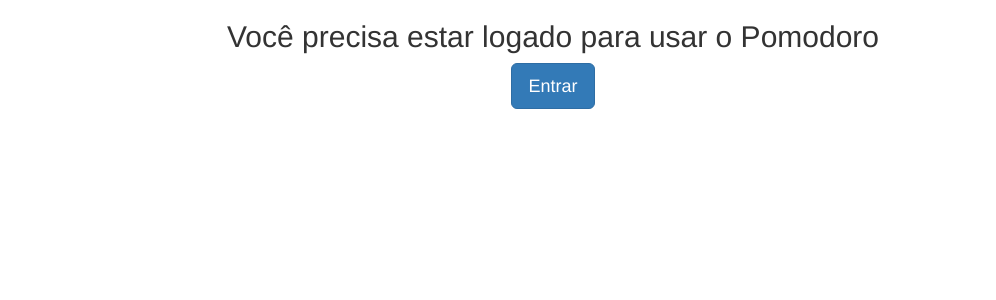
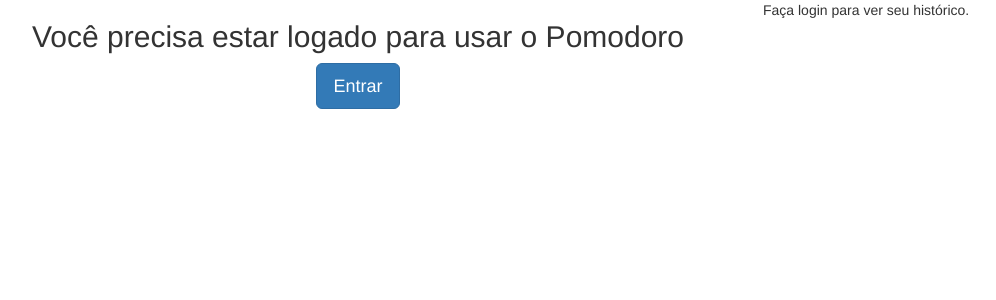
Before and after one commit to RenatoRosaFranco/pomopanda, a Next.js app: page / in a window 1280 px wide. Shown: the top 300 px of the page, without its empty margins (87-1083 px from the left). Built offline with nearby package versions, Linux system fonts and the light colour scheme.

Commit message:
feature: improving layout and refresh pomodoros history.

```diff
--- a/src/app/page.jsx
+++ b/src/app/page.jsx
@@ -1,11 +1,19 @@
 'use client';
 
 import PomodoroTimer from "@/components/PomodoroTimer";
+import PomodoroHistory from '@/components/PomodoroHistory';
 
 export default function Home() {
   return (
-    <main>
-      <PomodoroTimer />
+    <main className="container mt-5">
+      <div className="row">
+        <div className="col-md-8">
+          <PomodoroTimer />
+        </div>
+        <div className="col-md-4">
+          <PomodoroHistory />
+        </div>
+      </div>
     </main>
   );
 }
--- /dev/null
+++ b/src/components/PomodoroHistory.jsx
@@ -0,0 +1,53 @@
+'use client';
+
+import React, { useEffect, useState, useContext } from 'react';
+import { AuthContext } from '@/contexts/AuthContext';
+
+import { PomodoroContext } from '@/contexts/PomodoroContext';
+
+export default function PomodoroHistory() {
+  const { token, user } = useContext(AuthContext);
+  const [pomodoros, setPomodoros] = useState([]);
+
+  const { historyRefreshTrigger } = useContext(PomodoroContext);
+
+  useEffect(() => {
+    if (!token) return;
+
+    const fetchPomodoros = async () => {
+      const res = await fetch('/api/pomodoros', {
+        headers: {
+          Authorization: `Bearer ${token}`
+        }
+      });
+
+      const data = await res.json();
+
+      if (res.ok) {
+        setPomodoros(data.pomodoros);
+      }
+    };
+
+    fetchPomodoros();
+  }, [token, historyRefreshTrigger]);
+
+  if (!user) {
+    return(
+      <p>Faça login para ver seu histórico.</p>
+    );
+  }
+
+  return(
+    <div>
+      <h4>Seus Pomodoros</h4>
+      <p>Total: { pomodoros.length }</p>
+      <ul className="list-group">
+        {pomodoros.map((pomo) => (
+          <li key={pomo.id} className='list-group-item'>
+            ✅ {Math.floor(pomo.duration / 60)} min - { new Date(pomo.createdAt).toLocaleDateString() }
+          </li>
+        ))}
+      </ul>
+    </div>
+  );
+}
--- a/src/contexts/PomodoroContext.js
+++ b/src/contexts/PomodoroContext.js
@@ -10,6 +10,12 @@
   const [isRunning, setIsRunning] = useState(false);
   const [onBreak, setOnBreak] = useState(false);
   const [completedPomodoros, setCompletedPomodoros] = useState(0);
+
+  const [historyRefreshTrigger, setHistoryRefreshTrigger] = useState(0);
+
+  const triggerHistoryRefresh = () => {
+    setHistoryRefreshTrigger(prev => prev +1);
+  }
 
   const { token } = useContext(AuthContext);
 
@@ -49,6 +55,8 @@
         },
         body: JSON.stringify({ duration })
       });
+
+      triggerHistoryRefresh();
     } catch(error) {
       console.log('Erro ao salvar pomodoro:', error);
     }
@@ -57,7 +65,7 @@
   const startTimer = () => setIsRunning(true);
   const pauseTimer = () => setIsRunning(false);
   const resetTimer = () => {
-    if (!onBreak) setTimer(1500);
+    if (!onBreak) setTimer(10);
   }
 
   return(
@@ -68,7 +76,8 @@
       completedPomodoros,
       startTimer,
       pauseTimer,
-      resetTimer
+      resetTimer,
+      historyRefreshTrigger
     }}>
       { children }
     </PomodoroContext.Provider>
```
